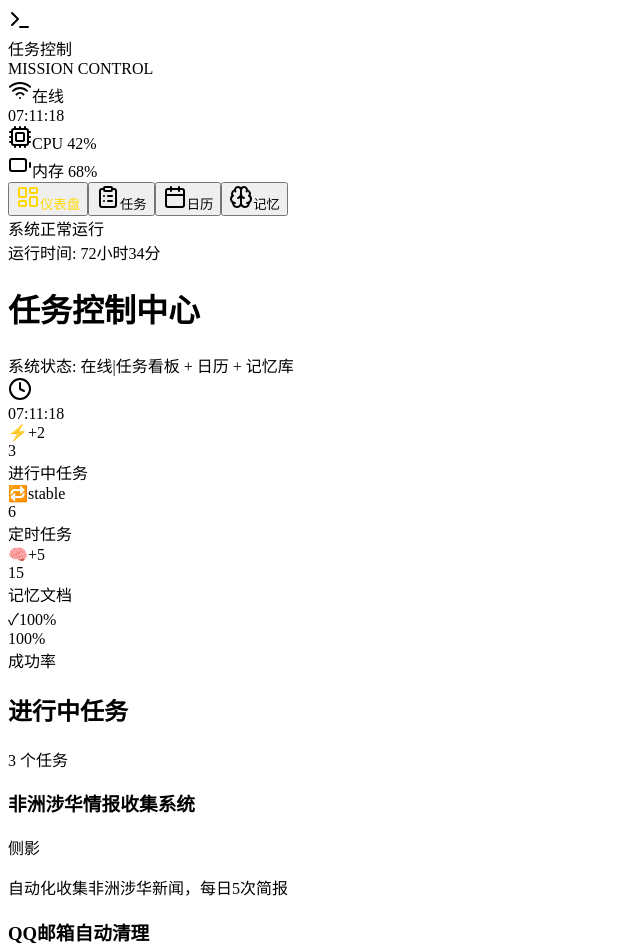
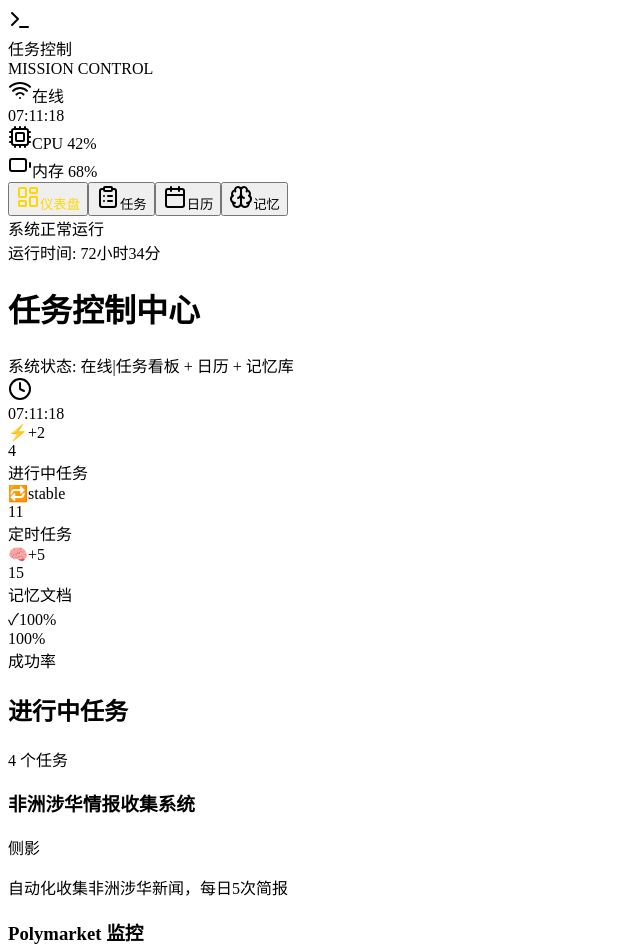
Before and after one commit to starspace2021/mission-control, a Next.js app: page / in a window 1280 px wide. Shown: the top 952 px of the page, without its empty margins (0-640 px from the left). Built offline with nearby package versions, Linux system fonts and the light colour scheme.

Commit message:
Add Polymarket monitoring task to dashboard

```diff
--- a/src/app/page.tsx
+++ b/src/app/page.tsx
@@ -36,8 +36,8 @@ const navItems = [
 
 // 模拟数据
 const mockStats = {
-  activeTasks: 3,
-  cronJobs: 6,
+  activeTasks: 4,
+  cronJobs: 11,
   memories: 15,
   successRate: 100,
   cpuUsage: 42,
@@ -61,6 +61,16 @@ const mockTasks = [
   },
   {
     _id: "2",
+    title: "Polymarket 监控",
+    description: "每日5次简报：06:00/12:00/17:00/20:00/22:00",
+    status: "in_progress",
+    priority: "high",
+    assignee: "侧影",
+    tags: ["预测市场", "自动化"],
+    dueDate: null,
+  },
+  {
+    _id: "3",
     title: "QQ邮箱自动清理",
     description: "每日清理垃圾邮件和Apple广告",
     status: "in_progress",
@@ -70,7 +80,7 @@ const mockTasks = [
     dueDate: null,
   },
   {
-    _id: "3",
+    _id: "4",
     title: "Mission Control 系统开发",
     description: "Next.js + Convex 任务管理系统",
     status: "in_progress",
@@ -80,7 +90,7 @@ const mockTasks = [
     dueDate: Date.now() + 7 * 24 * 60 * 60 * 1000,
   },
   {
-    _id: "4",
+    _id: "5",
     title: "卫星遥感研究报告",
     description: "世界银行NO₂经济评估研究综述",
     status: "done",
@@ -92,8 +102,10 @@ const mockTasks = [
 ];
 
 const mockEvents = [
-  { _id: "1", title: "非洲情报-24小时简报", startTime: Date.now(), type: "cron" },
-  { _id: "2", title: "QQ邮箱清理", startTime: Date.now() + 3600000, type: "cron" },
+  { _id: "1", title: "Polymarket 每日简报", startTime: Date.now() + 3600000 * 14, type: "cron" },
+  { _id: "2", title: "非洲情报-10:00简报", startTime: Date.now() + 3600000 * 1, type: "cron" },
+  { _id: "3", title: "Polymarket 盘中简报", startTime: Date.now() + 3600000 * 2, type: "cron" },
+  { _id: "4", title: "QQ邮箱清理", startTime: Date.now() + 3600000 * 15, type: "cron" },
 ];
 
 const mockMemories = [
```
Also changed, not shown: 16 other files (tests, documents, lock files or other folders).
